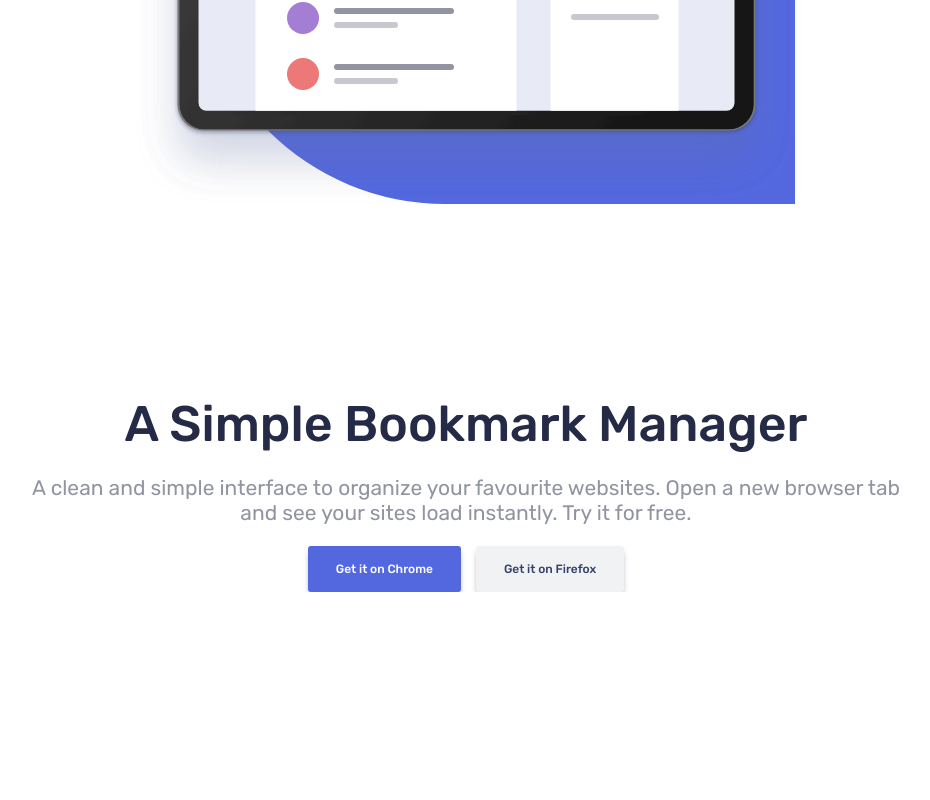
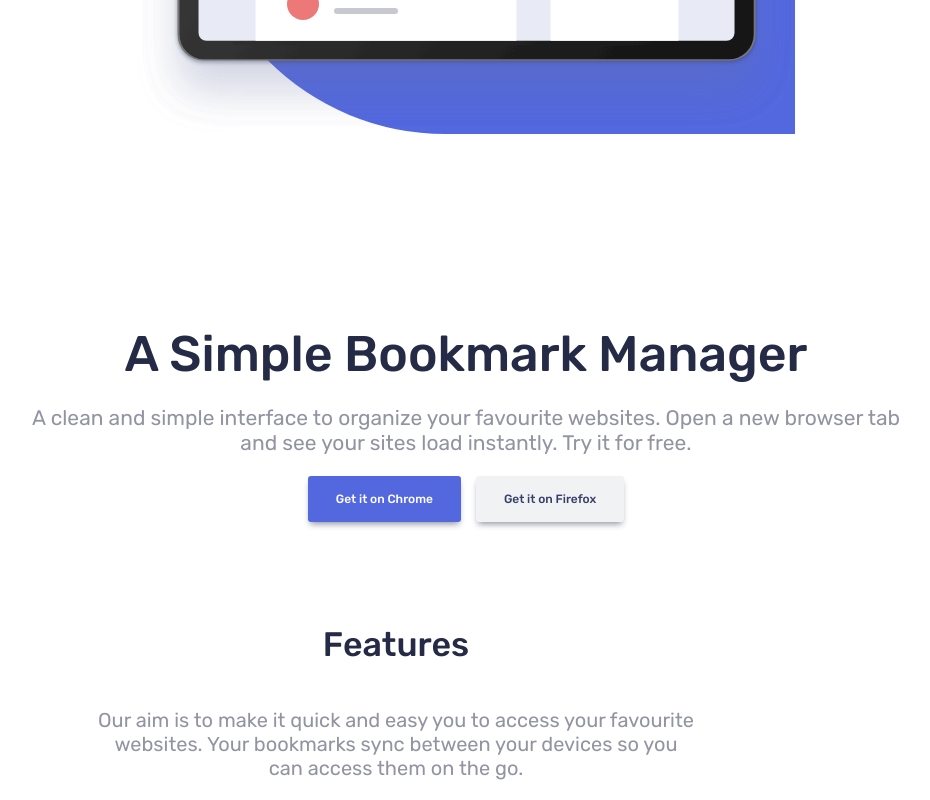
Before and after one commit to emrerol/bookmark-landing-page, a React (Create React App) app: page / in a window 1280 px wide. Shown: the part 508-1308 px from the top of the page, without its empty margins (244-1174 px from the left). Before the commit the page ends 1100 px from the top, so only its background shows below. Built offline with nearby package versions, Linux system fonts and the light colour scheme.

Commit message:
features part1

```diff
--- a/src/App.js
+++ b/src/App.js
@@ -1,12 +1,14 @@
 import Header from "./layouts/header/header.layout";
 import Landing from "./layouts/landing/landing.layout";
 import "./App.css";
+import Features from "./layouts/features/features.layout";
 
 function App() {
   return (
     <div className="App">
       <Header />
       <Landing />
+      <Features />
     </div>
   );
 }
--- /dev/null
+++ b/src/layouts/features/features.layout.jsx
@@ -0,0 +1,10 @@
+import React from 'react'
+import "./features.style.scss";
+export default function Features() {
+  return (
+    <div className='featuresdiv'>
+        <h1>Features</h1>
+        <p> Our aim is to make it quick and easy you to access your favourite websites. Your bookmarks sync between your devices so you can access them on the go.</p>
+    </div>
+  )
+}
--- /dev/null
+++ b/src/layouts/features/features.style.css
@@ -0,0 +1,18 @@
+.featuresdiv {
+  display: flex;
+  flex-direction: column;
+  font-family: "Rubik", sans-serif;
+  margin-top: 5rem;
+  align-items: center;
+}
+.featuresdiv h1 {
+  font-size: 3.4rem;
+  color: hsl(229deg, 31%, 21%);
+  font-weight: 500;
+}
+.featuresdiv p {
+  text-align: center;
+  color: hsl(229deg, 8%, 60%);
+  font-size: 2rem;
+  max-width: 60rem;
+}/*# sourceMappingURL=features.style.css.map */
--- /dev/null
+++ b/src/layouts/features/features.style.scss
@@ -0,0 +1,21 @@
+@import '../../style-variables/style-variables.styles.scss';
+
+.featuresdiv {
+    display: flex;
+    flex-direction: column;
+    font-family: $font-family;
+    margin-top: 5rem;
+    align-items: center;
+    h1 {
+
+        font-size: 3.4rem;
+        color: $very-dark-blue;
+        font-weight: $medium-font;
+    }
+    p{
+        text-align: center;
+        color: $grayish-blue;
+        font-size: 2rem;
+        max-width: 60rem;
+    }
+}
--- a/src/layouts/landing/landing.style.css
+++ b/src/layouts/landing/landing.style.css
@@ -5,7 +5,7 @@
   padding-right: 0;
   padding-left: 14rem;
   position: relative;
-  padding-top: 13rem;
+  padding-top: 6rem;
 }
 .landing__left {
   font-family: "Rubik", sans-serif;
--- a/src/layouts/landing/landing.style.scss
+++ b/src/layouts/landing/landing.style.scss
@@ -7,7 +7,7 @@
     padding-right: 0;
     padding-left: 14rem;
     position: relative;
-    padding-top: 13rem;
+    padding-top: 6rem;
 
 
 
```
Also changed, not shown: 2 other files (tests, documents, lock files or other folders).
